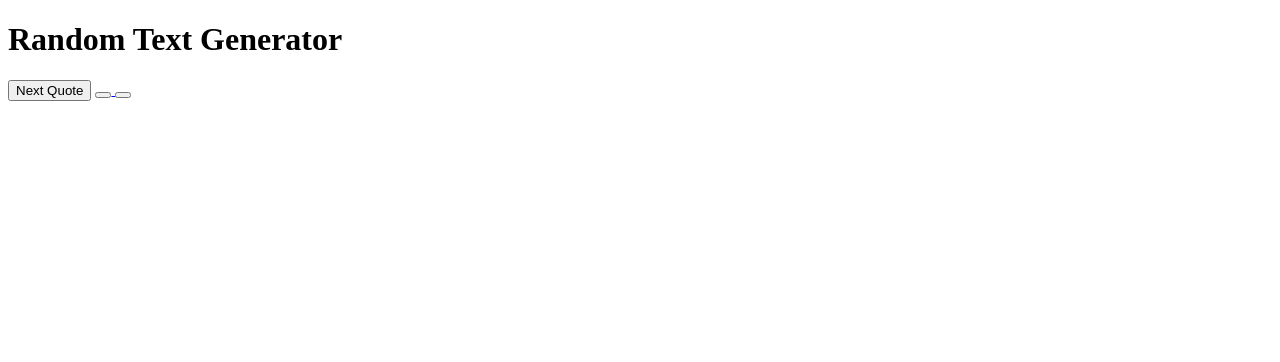
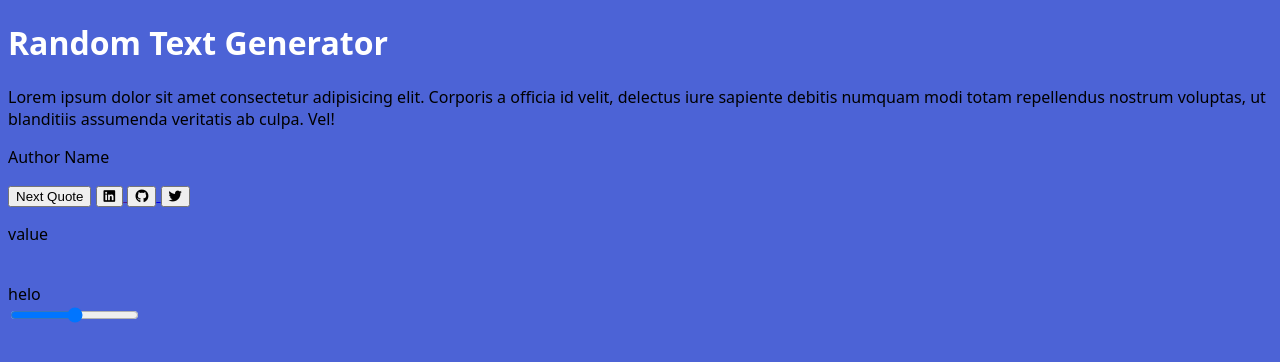
Before and after one commit to AcmeGamers/Random-Quote-Machine, a plain HTML site: page index.html in a window 1280 px wide. Drawn offline with nearby package versions, Linux system fonts and the light colour scheme.

Commit message:
updating values

```diff
--- a/index.html
+++ b/index.html
@@ -13,28 +13,46 @@
       crossorigin="anonymous"
       referrerpolicy="no-referrer"
     />
+    <script
+      crossorigin
+      src="https://unpkg.com/react@17/umd/react.development.js"
+    ></script>
+    <script
+      crossorigin
+      src="https://unpkg.com/react-dom@17/umd/react-dom.development.js"
+    ></script>
+    <!-- links -->
+    <link rel="stylesheet" href="styles.css" />
   </head>
   <body>
     <div>
       <h1>Random Text Generator</h1>
-      <div class="quote-box">
+      <div id="quote-box">
         <div>
-          <p class="quote"></p>
-          <p class="author"></p>
+          <p id="text" class="quote">
+            Lorem ipsum dolor sit amet consectetur adipisicing elit. Corporis a
+            officia id velit, delectus iure sapiente debitis numquam modi totam
+            repellendus nostrum voluptas, ut blanditiis assumenda veritatis ab
+            culpa. Vel!
+          </p>
+          <p id="author">Author Name</p>
         </div>
 
         <div>
-          <a href="#"><button>Next Quote</button></a>
+          <a href="#"><button id="new-quote">Next Quote</button></a>
+          <a href="">
+            <button><i class="fa-brands fa-linkedin"></i></button>
+          </a>
           <a href="#">
-            <button>
-              <FontAwesomeIcon icon="fa-brands fa-linkedin" />
-            </button>
+            <button><i class="fa-brands fa-github"></i></button>
           </a>
           <a href="#">
             <button>
-              <FontAwesomeIcon icon="fa-brands fa-github" />
+              <i id="tweet-quote" class="fa-brands fa-twitter"></i>
             </button>
           </a>
+          <p>value</p> <img src="" alt=""><aside>helo</aside>
+          <input type="range" min="0" max="100" step="5">
         </div>
       </div>
     </div>
--- /dev/null
+++ b/styles.css
@@ -0,0 +1,19 @@
+body {
+  font-family: system-ui;
+  background: #4c63d6;
+}
+
+h1 {
+  color: #fff;
+}
+
+/* Predefined CSS */
+.row {
+  display: flex;
+  flex-direction: row;
+}
+
+.column {
+  display: flex;
+  flex-direction: column;
+}
```
Also changed, not shown: data.js (added).
